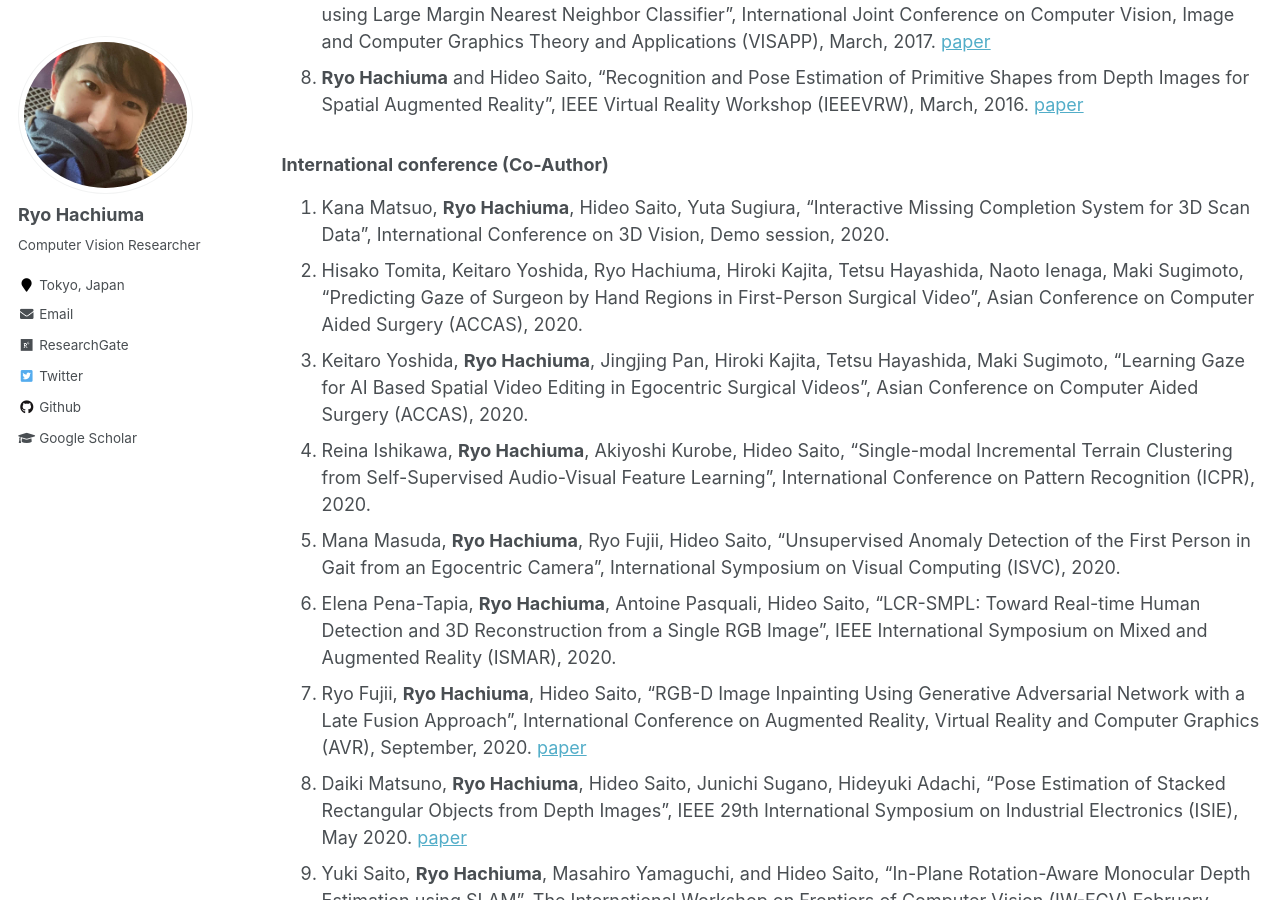
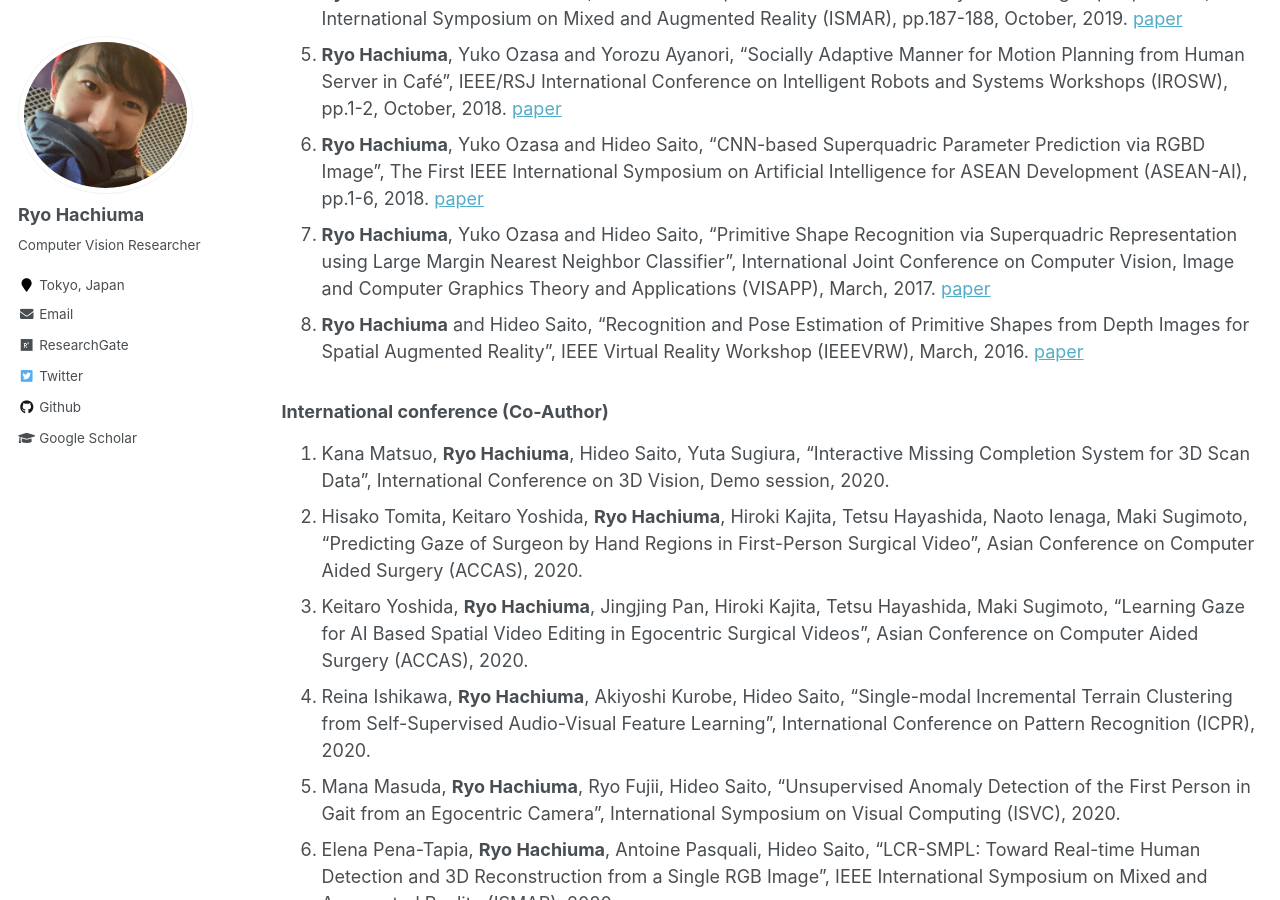
Before and after one commit to ryohachiuma/ryohachiuma.github.io, a Jekyll site: the page built from _pages/publications.md, in a window 1280 px wide and 900 px high, scrolled down 1137 px. Built offline with Jekyll 4.4.1, drawn with Linux system fonts in a browser that asks for light colours; some of the changed text lies outside the part shown.

```diff
--- a/_pages/publications.md
+++ b/_pages/publications.md
@@ -39,7 +42,7 @@ author_profile: true
 
 ### International conference (Co-Author)
 1. Kana Matsuo, **Ryo Hachiuma**, Hideo Saito, Yuta Sugiura, 	"Interactive Missing Completion System for 3D Scan Data", International Conference on 3D Vision, Demo session, 2020.
-1. Hisako Tomita, Keitaro Yoshida, Ryo Hachiuma, Hiroki Kajita, Tetsu Hayashida, Naoto Ienaga, Maki Sugimoto, "Predicting Gaze of Surgeon by Hand Regions in First-Person Surgical Video", Asian Conference on Computer Aided Surgery (ACCAS), 2020.
+1. Hisako Tomita, Keitaro Yoshida, **Ryo Hachiuma**, Hiroki Kajita, Tetsu Hayashida, Naoto Ienaga, Maki Sugimoto, "Predicting Gaze of Surgeon by Hand Regions in First-Person Surgical Video", Asian Conference on Computer Aided Surgery (ACCAS), 2020.
 1. Keitaro Yoshida, **Ryo Hachiuma**, Jingjing Pan, Hiroki Kajita, Tetsu Hayashida, Maki Sugimoto, "Learning Gaze for AI Based Spatial Video Editing in Egocentric Surgical Videos", Asian Conference on Computer Aided Surgery (ACCAS), 2020.
 1. Reina Ishikawa, **Ryo Hachiuma**, Akiyoshi Kurobe, Hideo Saito, "Single-modal Incremental Terrain Clustering from Self-Supervised Audio-Visual Feature Learning", International Conference on Pattern Recognition (ICPR), 2020.
 1. Mana Masuda, **Ryo Hachiuma**, Ryo Fujii, Hideo Saito, "Unsupervised Anomaly Detection of the First Person in Gait from an Egocentric Camera", International Symposium on Visual Computing (ISVC), 2020.
```
Also changed, not shown: other parts of _pages/publications.md (+3 -0 lines).
